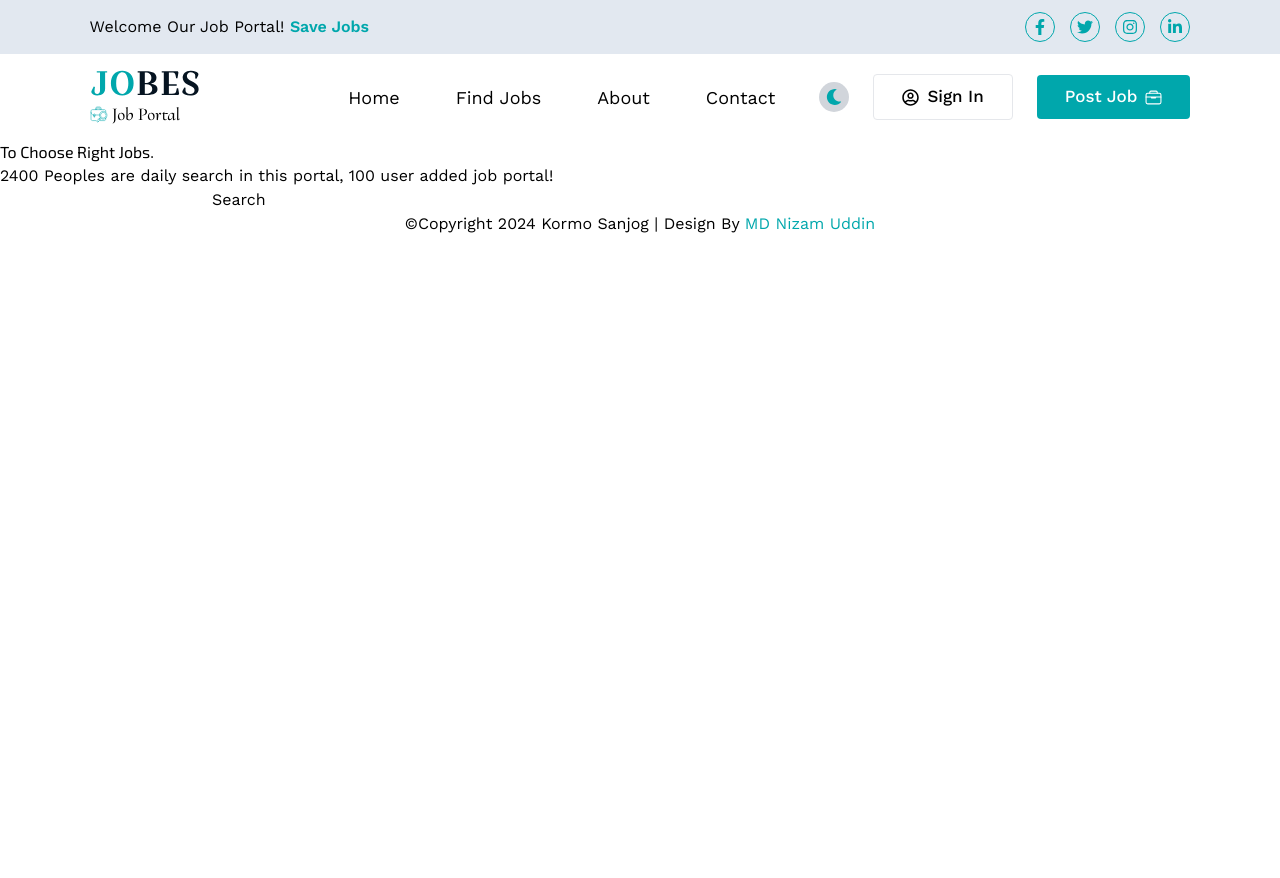
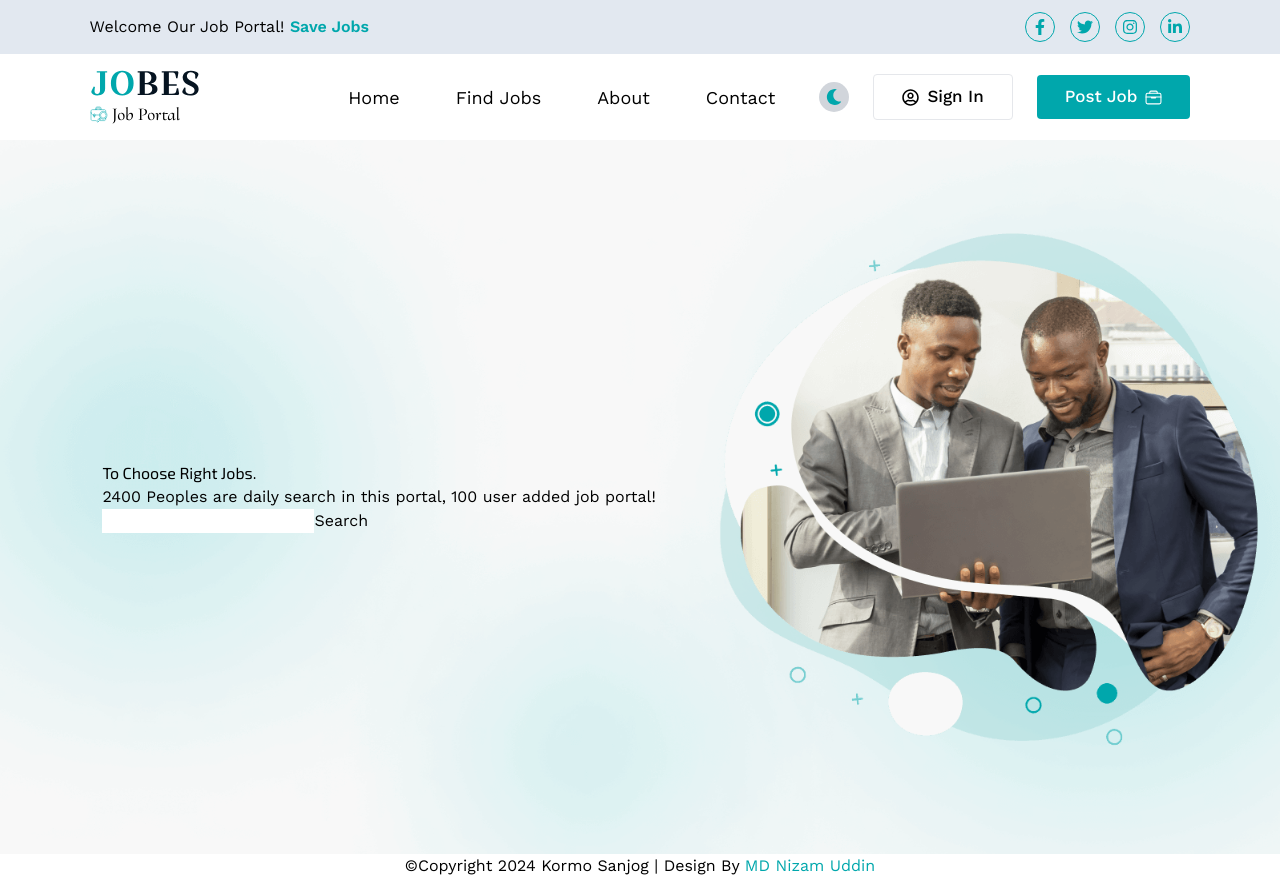
Before and after one commit to programmernizam/job-portal, a React (Vite) app in the folder kormo-sanjog/: page / in a window 1280 px wide. Before the commit the page ends 800 px from the top, so only its background shows below. Built offline with nearby package versions, Linux system fonts and the light colour scheme.

Commit message:
[Added] Home page hero section content

```diff
--- a/kormo-sanjog/src/components/Header/Header.jsx
+++ b/kormo-sanjog/src/components/Header/Header.jsx
@@ -20,7 +20,7 @@ export default function Header() {
   return (
     <header>
       <HeaderTop />
-      <nav className="px-[7%] py-4 flex justify-between items-center dark:bg-[#020B0D] sticky top-0">
+      <nav className="px-[7%] py-4 flex justify-between items-center bg-white dark:bg-[#020B0D] sticky top-0 left-0 transition duration-300 z-50">
         {/* Header Logo */}
         <a href="#">
           <img
--- a/kormo-sanjog/src/pages/Home/Hero.jsx
+++ b/kormo-sanjog/src/pages/Home/Hero.jsx
@@ -1,6 +1,8 @@
+import heroImg from "../../assets/hero-img.png";
 export default function Hero() {
   return (
-    <div className="">
+    <div className="hero py-[70px] pl-[8%]">
+      <div className="grid grid-cols-2 items-center">
         <div>
           <h1>To Choose Right Jobs.</h1>
           <p>
@@ -14,7 +16,10 @@ export default function Hero() {
             </form>
           </div>
         </div>
-      <div></div>
+        <div>
+          <img src={heroImg} alt="hero_img" />
+        </div>
+      </div>
     </div>
   );
 }
```
Also changed, not shown: kormo-sanjog/src/assets/hero-img.png (added). Lines whose indentation alone changed are shown as unchanged.
